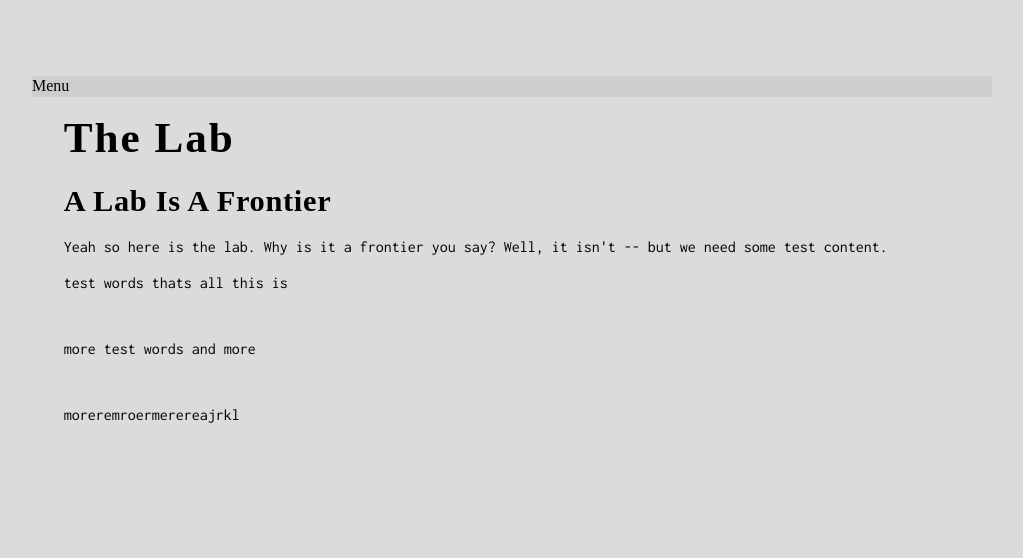
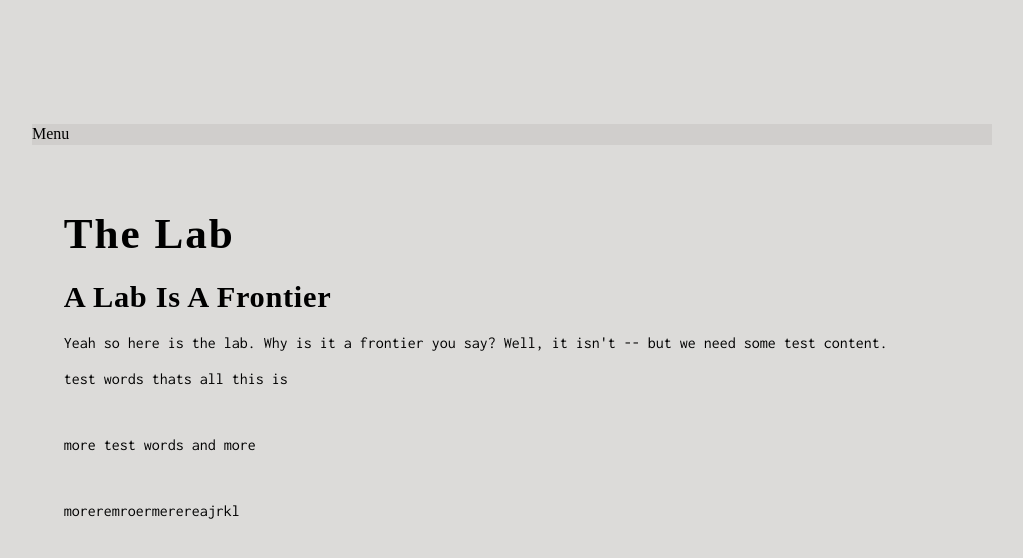
Before and after one commit to msawangwan/msawangwan.github.io, a Jekyll site: the page built from index.html, in a window 1280 px wide. Shown: the top 558 px of the page, without its empty margins (128-1151 px from the left). Built offline with Jekyll 4.4.1, drawn with Linux system fonts in a browser that asks for light colours; some web fonts are replaced.

Commit message:
forgot curly

```diff
--- a/css/default-large.css
+++ b/css/default-large.css
@@ -10,7 +10,10 @@
   }
 
   .nav-persistant {
+    max-width: 100%;
+    margin: 5% auto;
     position: static;
     text-align: left;
     display: inline-block;
+  }
 }
```
